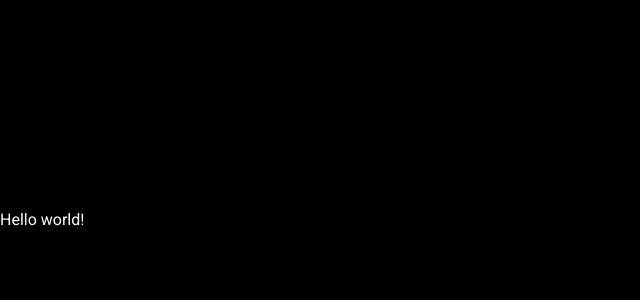
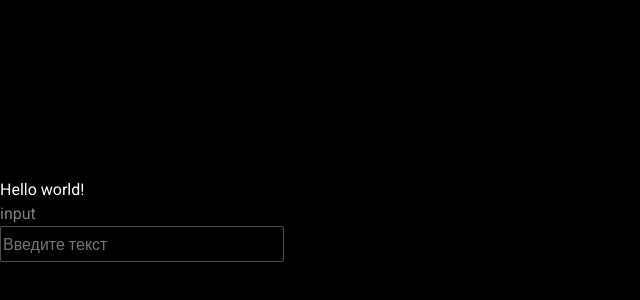
Before and after one commit to DmitrijSergeev/Cards, a React (Vite) app: page / in a window 1280 px wide. Shown: the part 180-480 px from the top of the page, without its empty margins (0-640 px from the left). Built offline with nearby package versions, Linux system fonts and the light colour scheme; a web font is replaced by a local one.

Commit message:
add TextField.tsx

```diff
--- a/src/app/App.tsx
+++ b/src/app/App.tsx
@@ -1,7 +1,26 @@
+import { useState } from 'react'
+
+import { TextField } from '@/components/ui/TextField/TextField'
+
 export function App() {
+  const [text, setText] = useState('')
+
+  const handleChangeText = (value: string) => {
+    console.log(value)
+    setText(value)
+  }
+
   return (
     <>
       <div>Hello world!</div>
+      <TextField
+        id={'id1'}
+        label={'input'}
+        labelPosition={'start'}
+        onChangeText={handleChangeText}
+        placeholder={'Введите текст'}
+        value={text}
+      />
     </>
   )
 }
--- a/src/components/ui/TextField/TextField.module.scss
+++ b/src/components/ui/TextField/TextField.module.scss
@@ -1,5 +1,43 @@
-.inputWrapper{
-  .labelText{
-    color: var(--color-dark-100);
+.textFieldWrapper{
+  .textFieldLabel{
+    display: flex;
+    flex-direction: column;
+
+
+    /** label start */
+    .labelText{
+      display: flex;
+      color: var(--color-dark-100);
+
+    }
+
+    .start{
+      justify-content: flex-start
+    }
+
+    .end{
+      justify-content: flex-end;
+    }
+
+    /** textField */
+    .textField{
+      flex-shrink: 0;
+
+      width: 284px;
+      height: 36px;
+
+      color: var(--color-dark-300);
+
+      background-color: var(--color-dark-900);
+      border: 1px solid var(--color-dark-300);
+      border-radius: 2px;
+
+      &:active{
+        color: var(--color-light-100);
+        border: 1px solid var(--color-light-100);
+      }
+    }
+
+
   }
 }
--- a/src/components/ui/TextField/TextField.tsx
+++ b/src/components/ui/TextField/TextField.tsx
@@ -1,4 +1,6 @@
 import React, { ChangeEvent, DetailedHTMLProps, InputHTMLAttributes, ReactNode } from 'react'
+
+import { Typography } from '@/components/ui/Typography'
 
 import s from './TextField.module.scss'
 
@@ -11,12 +13,24 @@ type TextFieldType = Omit<DefaultInputPropsType, 'type'> & {
   error?: ReactNode
   id: string
   label?: string
+  labelPosition?: 'end' | 'start'
   onChangeText?: (value: string) => void
   onEnter?: () => void
+  placeholder?: string
 }
 
 export const TextField = (props: TextFieldType) => {
-  const { id, label, onChange, onChangeText, onEnter, onKeyDown, ...respProps } = props
+  const {
+    id,
+    label,
+    labelPosition = 'start',
+    onChange,
+    onChangeText,
+    onEnter,
+    onKeyDown,
+    placeholder,
+    ...respProps
+  } = props
 
   const onChangeCallback = (e: ChangeEvent<HTMLInputElement>) => {
     onChange?.(e)
@@ -28,10 +42,29 @@ export const TextField = (props: TextFieldType) => {
     onEnter && e.key === 'Enter' && onEnter()
   }
 
+  const textFieldWrapper = s.textFieldWrapper
+  const textFieldStyle = s.textFieldLabel
+  const labelStylePosition = `${s.labelText} ${s[labelPosition]}`
+  const textField = `${s.textField}`
+
   return (
-    <div className={s.inputWrapper}>
-      <label className={s.labelText}>{label}</label>
-      <input id={id} onChange={onChangeCallback} onKeyDown={onKeyPressCallback} {...respProps} />
+    <div className={textFieldWrapper}>
+      <div className={textFieldStyle}>
+        {' '}
+        {label && (
+          <Typography as={'label'} className={labelStylePosition}>
+            {label}
+          </Typography>
+        )}
+        <input
+          id={id}
+          onChange={onChangeCallback}
+          onKeyDown={onKeyPressCallback}
+          placeholder={placeholder}
+          {...respProps}
+          className={textField}
+        />
+      </div>
     </div>
   )
 }
```
Also changed, not shown: 1 other file (tests, documents, lock files or other folders).
